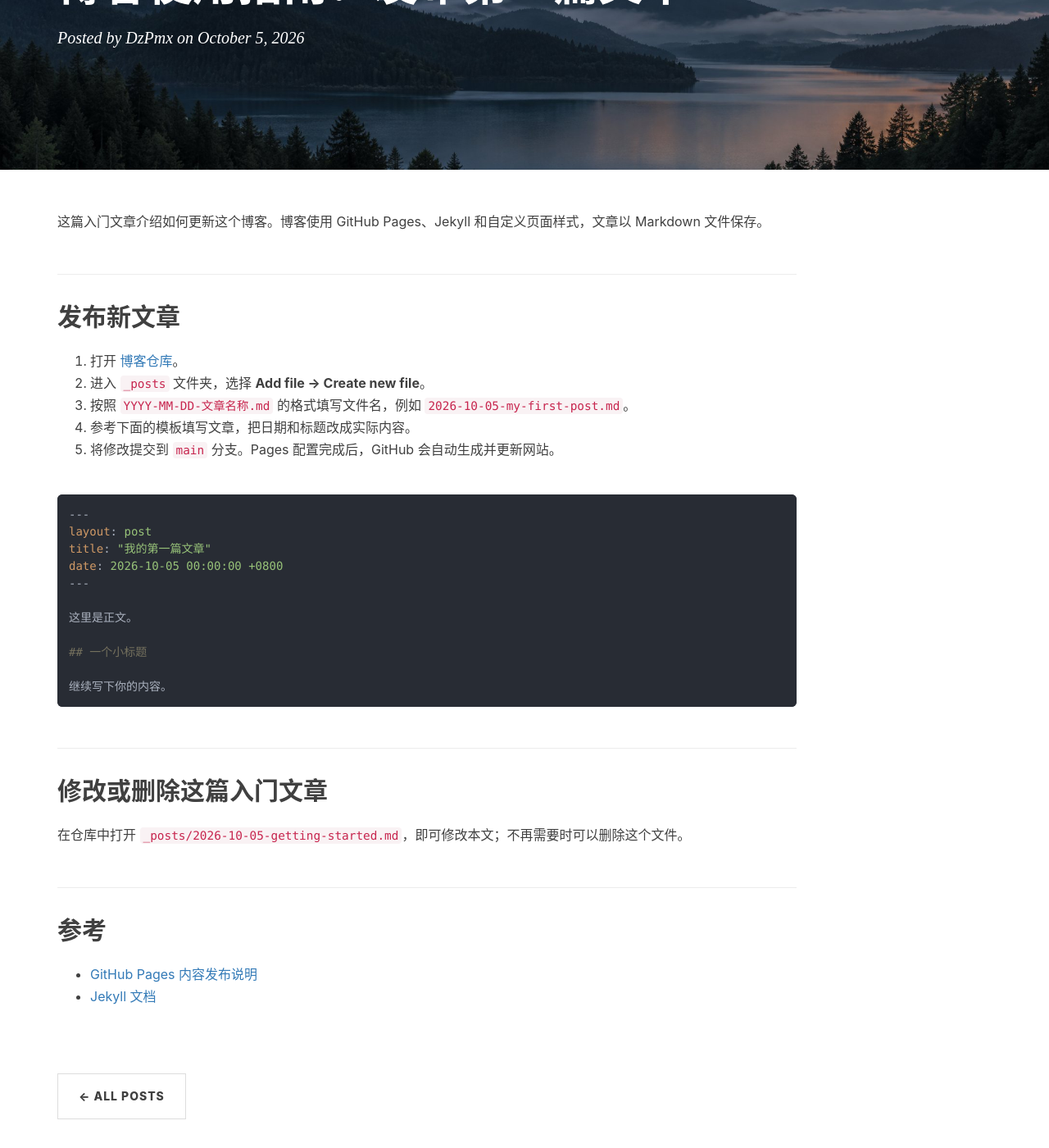
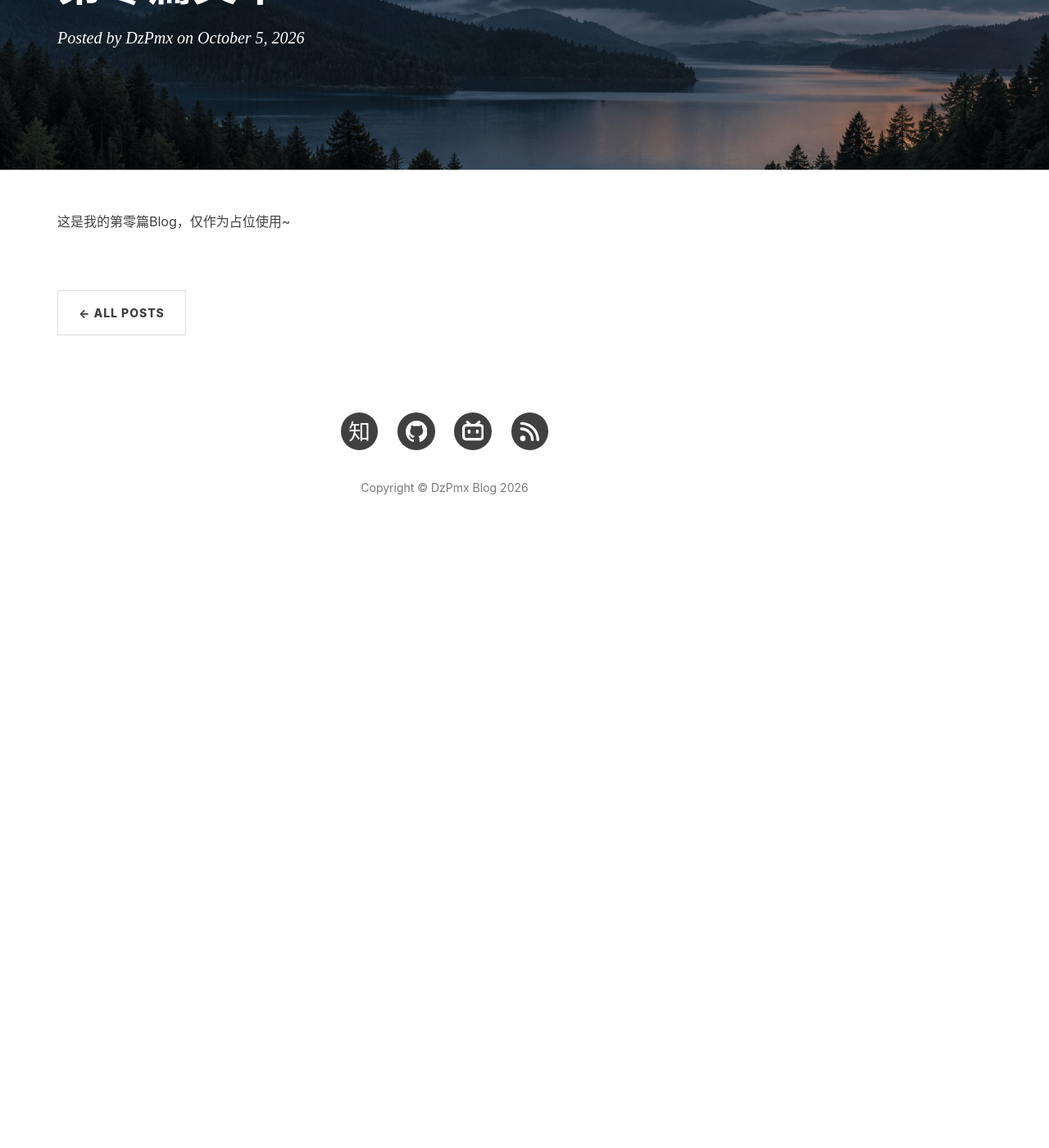
Before and after one commit to DZPMX/DzPmx.github.io, a Jekyll site: the page built from _posts/2026-10-05-getting-started.md, in a window 1280 px wide and 1400 px high, scrolled down 220 px. Shown: the whole window at 82% size. Built offline with Jekyll 4.4.1, drawn with Linux system fonts in a browser that asks for light colours; after the commit the page ends 900 px from its top, so only the background shows below that.

Commit message:
Update 2026-10-05-getting-started.md

````diff
--- a/_posts/2026-10-05-getting-started.md
+++ b/_posts/2026-10-05-getting-started.md
@@ -1,38 +1,6 @@
 ---
 layout: post
-title: "博客使用指南：发布第一篇文章"
+title: "第零篇文章"
 date: 2026-10-05 00:00:00 +0800
 ---
-
-这篇入门文章介绍如何更新这个博客。博客使用 GitHub Pages、Jekyll 和自定义页面样式，文章以 Markdown 文件保存。
-
-## 发布新文章
-
-1. 打开 [博客仓库](https://github.com/DzPmx/DzPmx.github.io)。
-2. 进入 `_posts` 文件夹，选择 **Add file → Create new file**。
-3. 按照 `YYYY-MM-DD-文章名称.md` 的格式填写文件名，例如 `2026-10-05-my-first-post.md`。
-4. 参考下面的模板填写文章，把日期和标题改成实际内容。
-5. 将修改提交到 `main` 分支。Pages 配置完成后，GitHub 会自动生成并更新网站。
-
-```markdown
----
-layout: post
-title: "我的第一篇文章"
-date: 2026-10-05 00:00:00 +0800
----
-
-这里是正文。
-
-## 一个小标题
-
-继续写下你的内容。
-```
-
-## 修改或删除这篇入门文章
-
-在仓库中打开 `_posts/2026-10-05-getting-started.md`，即可修改本文；不再需要时可以删除这个文件。
-
-## 参考
-
-- [GitHub Pages 内容发布说明](https://docs.github.com/en/pages/setting-up-a-github-pages-site-with-jekyll/adding-content-to-your-github-pages-site-using-jekyll)
-- [Jekyll 文档](https://jekyllrb.com/docs/)
+这是我的第零篇Blog，仅作为占位使用~
````
